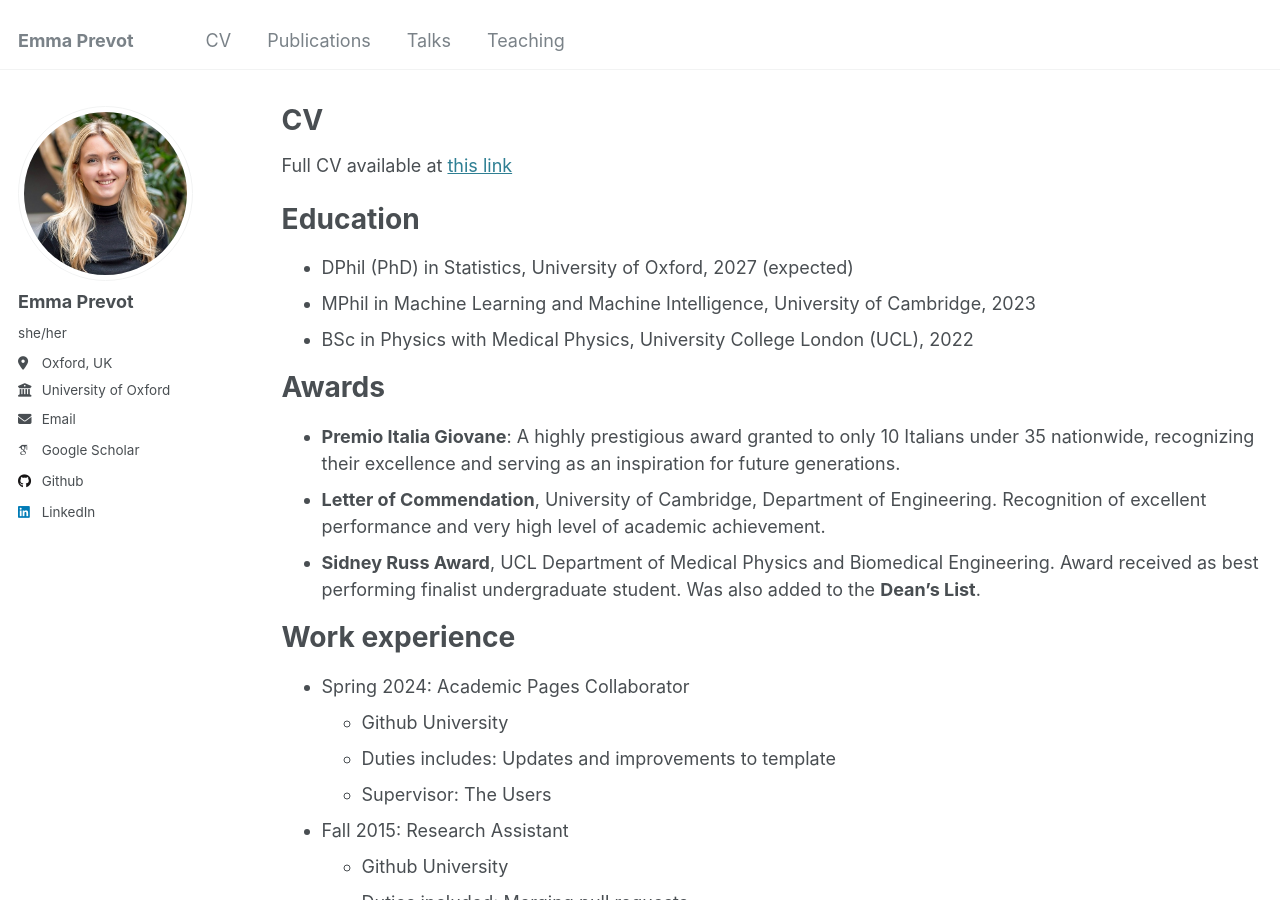
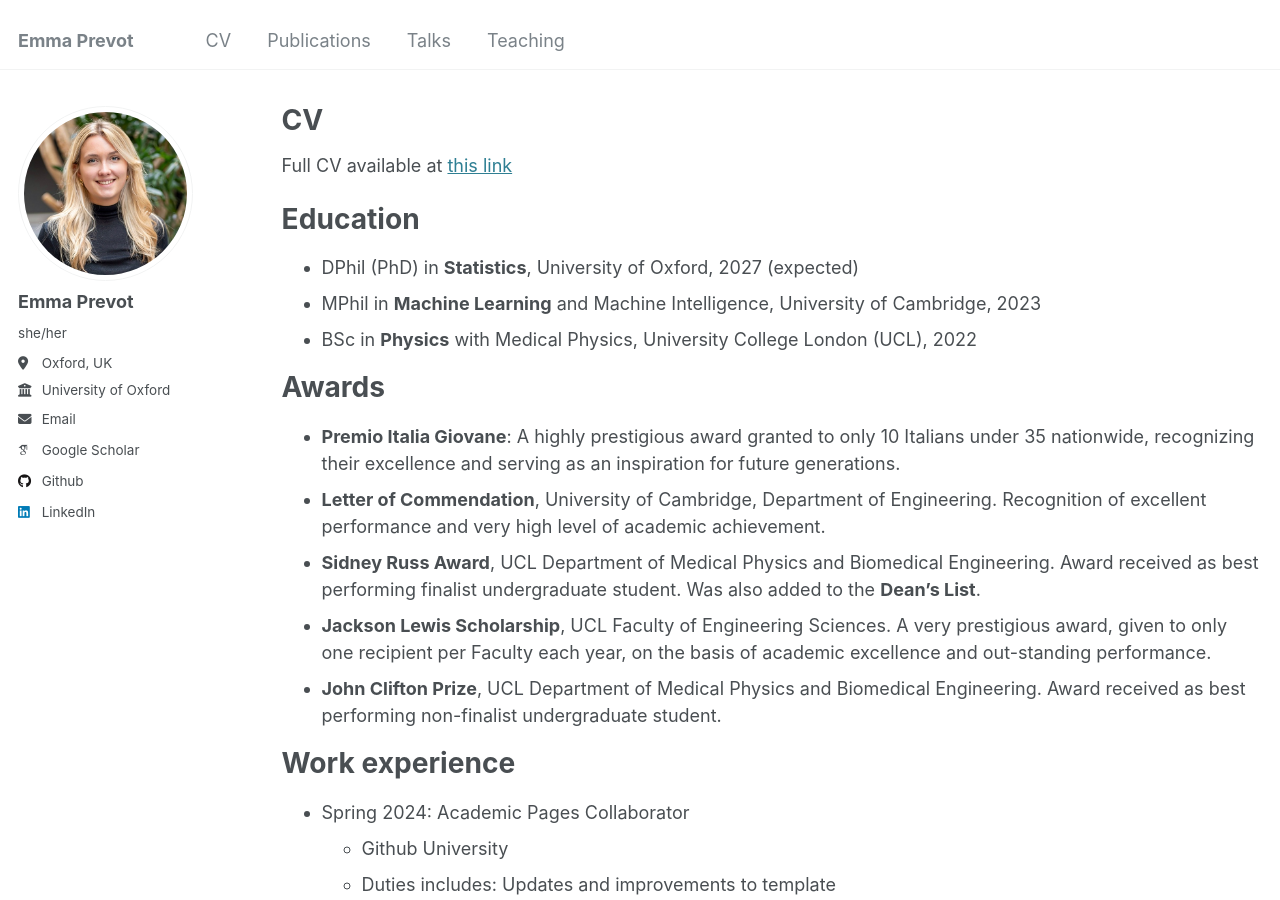
Before and after one commit to emmaprevot/emmaprevot.github.io, a Jekyll site: the page built from _pages/cv.md, in a window 1280 px wide and 900 px high. Built offline with Jekyll 4.4.1, drawn with Linux system fonts in a browser that asks for light colours; some web fonts are replaced.

Commit message:
Update cv.md

```diff
--- a/_pages/cv.md
+++ b/_pages/cv.md
@@ -13,15 +13,17 @@ Full CV available at [this link](https://drive.google.com/file/d/16wU5Xgn2sjWFBs
 
 Education
 ======
-* DPhil (PhD) in Statistics, University of Oxford, 2027 (expected)
-* MPhil in Machine Learning and Machine Intelligence, University of Cambridge, 2023
-* BSc in Physics with Medical Physics, University College London (UCL), 2022
+* DPhil (PhD) in **Statistics**, University of Oxford, 2027 (expected)
+* MPhil in **Machine Learning** and Machine Intelligence, University of Cambridge, 2023
+* BSc in **Physics** with Medical Physics, University College London (UCL), 2022
 
 Awards
 ======
 * **Premio Italia Giovane**: A highly prestigious award granted to only 10 Italians under 35 nationwide, recognizing their excellence and serving as an inspiration for future generations.
 * **Letter of Commendation**, University of Cambridge, Department of Engineering. Recognition of excellent performance and very high level of academic achievement.
 * **Sidney Russ Award**, UCL Department of Medical Physics and Biomedical Engineering. Award received as best performing finalist undergraduate student. Was also added to the **Dean’s List**.
+* **Jackson Lewis Scholarship**, UCL Faculty of Engineering Sciences. A very prestigious award, given to only one recipient per Faculty each year, on the basis of academic excellence and out-standing performance.
+* **John Clifton Prize**, UCL Department of Medical Physics and Biomedical Engineering. Award received as best performing non-finalist undergraduate student.
 
 Work experience
 ======
```
